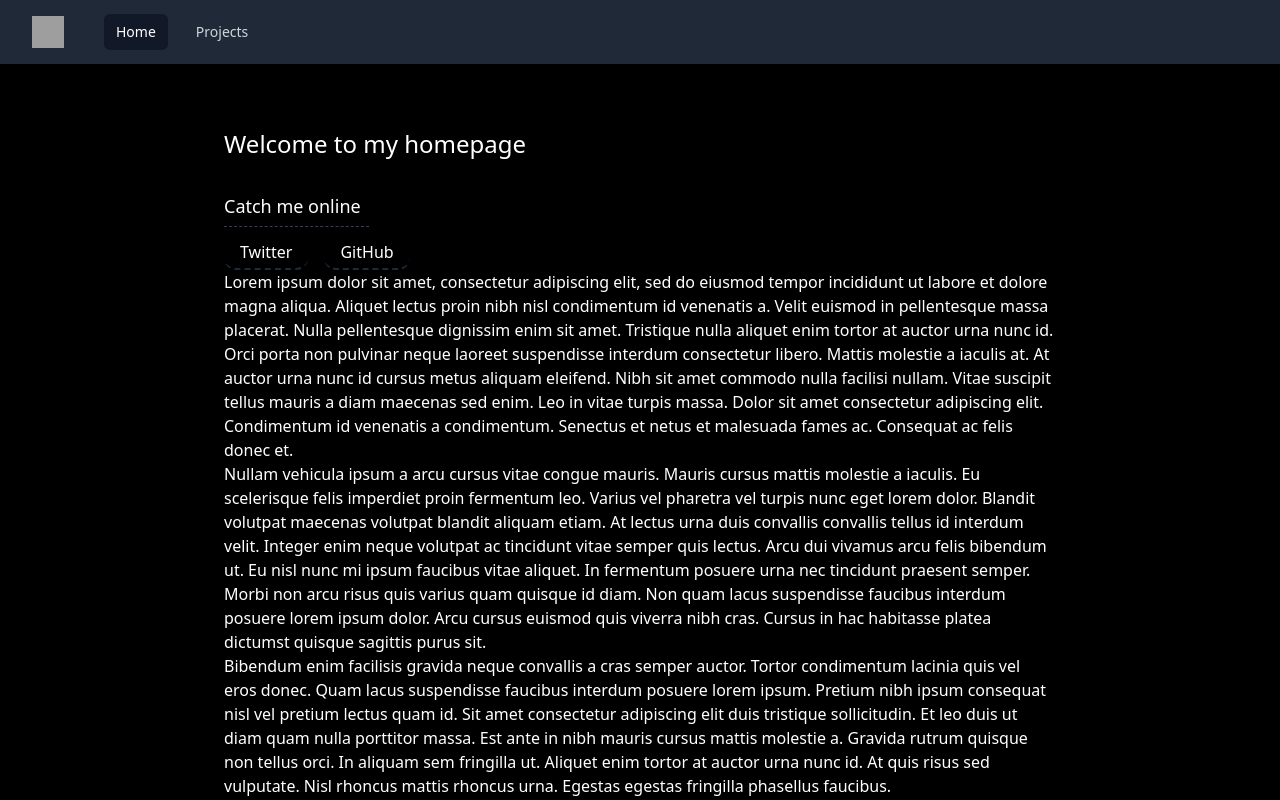
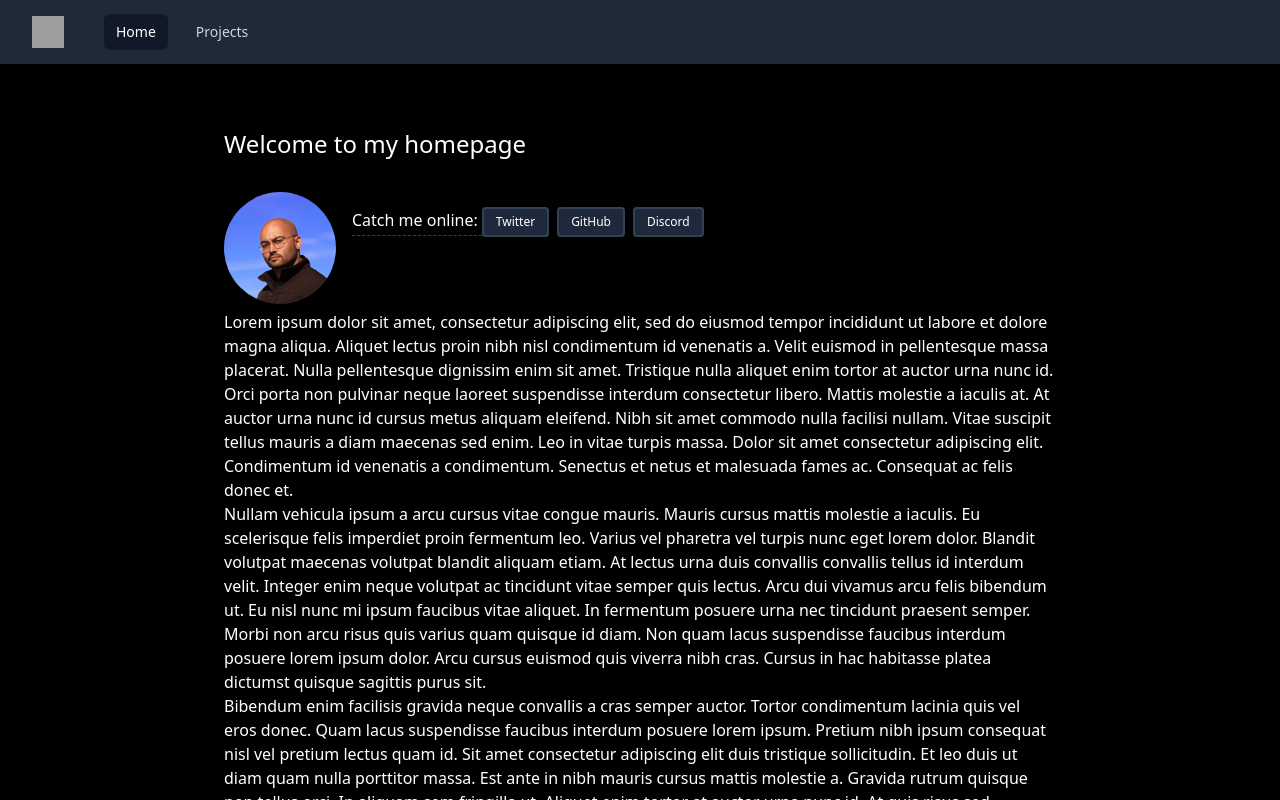
Before and after one commit to PoorRican/boundless_creations, a React (Create React App) app: page /home in a window 1280 px wide. Shown: the top 800 px of the page. Built offline with nearby package versions, Linux system fonts and the light colour scheme; grey boxes are pictures that could not be loaded; a web font is replaced by a local one.

Commit message:
Improved `ContactSection` styling

```diff
--- a/src/components/ContactSection.tsx
+++ b/src/components/ContactSection.tsx
@@ -1,10 +1,12 @@
 import {ReactNode} from "react";
+import profile_pic from "../assets/serious portait profile pic.jpg";
 
 interface Site {
   name: string;
   url: string;
   icon?: ReactNode;
 }
+
 const contact_links: Site[] = [
   {
     name: 'Twitter',
@@ -13,32 +15,51 @@ const contact_links: Site[] = [
   {
     name: 'GitHub',
     url: 'https://github.com/PoorRican'
+  },
+  {
+    name: 'Discord',
+    url: ''
   }
 ];
 
-export default function ContactSection(props: {className: string}) {
+const ProfilePic = (props: { className: string }) => {
+  return (
+    <img src={profile_pic}
+         alt="A dashing young bald man"
+         className={props.className + " rounded-full"}
+    />
+  )
+}
+
+const ContactLink = (props: Site) => {
+  const icon = props.icon ? props.icon : '';
+  return (
+    <a href={props.url} className="">
+      <li className="inline bg-slate-800 border-2 border-slate-700 rounded px-3 pb-1">
+        <span>{icon}</span>
+
+        <span className="text-xs">
+          {props.name}
+        </span>
+      </li>
+    </a>
+  )
+}
+
+export default function ContactSection(props: { className: string }) {
   return (
     <section className={props.className}>
-      <h3 className="mb-4">
-        <span className="border-slate-700 border-b border-dashed text-lg pb-2 pr-2">
-          Catch me online
-        </span>
-      </h3>
-      <ul className="flex flex-row gap-4">
-        {contact_links.map(({name, url, icon}) => {
-          return (
-            <li className="border-b-2 border-dashed border-slate-800 rounded-xl px-4 py-1"
-                key={name}
-            >
-              <a href={url} className="text-md">
-                <span>{icon ? icon : ''}</span>
-
-                <span>{name}</span>
-              </a>
-            </li>
-          )
-        })}
-      </ul>
+      <div className="inline-flex flex-row w-fit h-fit gap-4">
+        <ProfilePic className="inline h-28"/>
+        <div className="">
+          <span className="border-slate-700 border-b border-dashed text-md pb-1 pr-1" style={{fontWeight: 100}}>
+            Catch me online:
+          </span>
+          <ul className="inline-flex flex-row flex-wrap gap-2 mt-4">
+            {contact_links.map(({name, url, icon}) => <ContactLink name={name} url={url} key={url} icon={icon}/>)}
+          </ul>
+        </div>
+      </div>
     </section>
   )
 }
```
Also changed, not shown: src/assets/serious portait profile pic.jpg (added).
